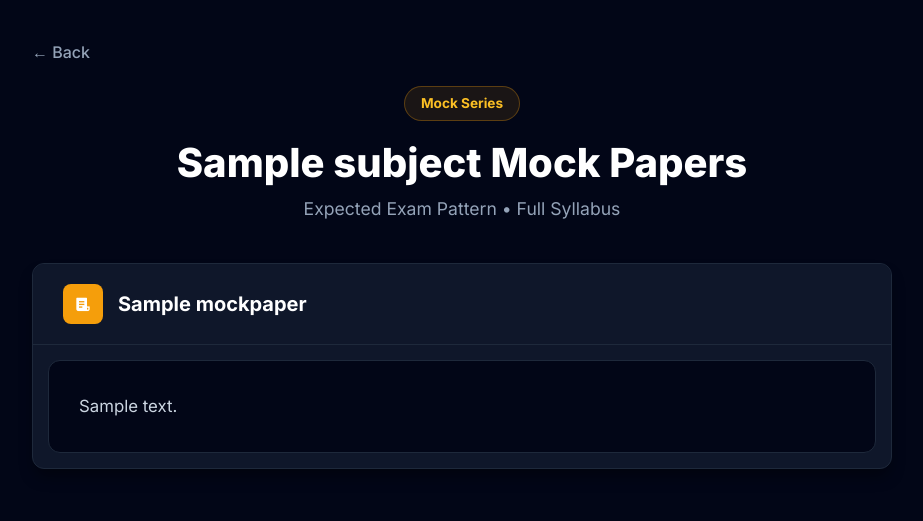
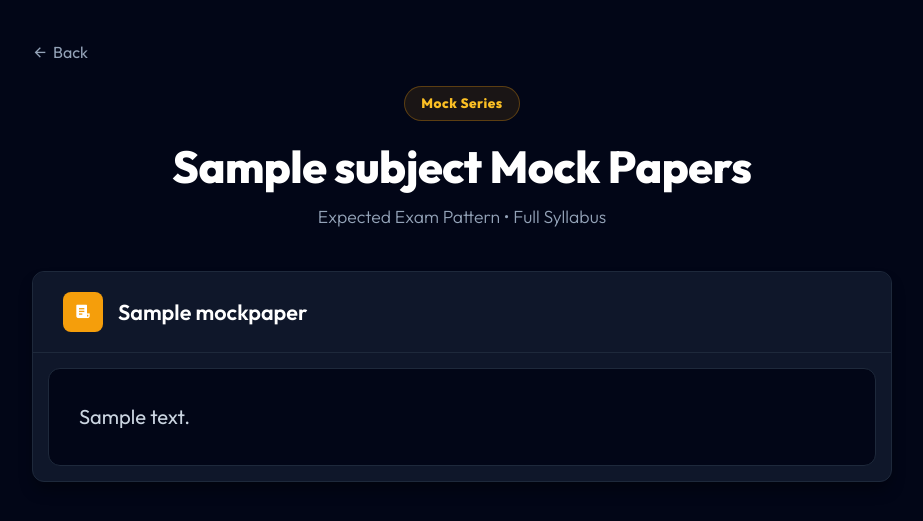
Before and after one commit to Shreeraj0714/VedaPortal, a Django app: a page that uses templates/mock_papers.html in a window 1280 px wide. Shown: the top 521 px of the page, without its empty margins (178-1101 px from the left). Run offline with Django 5.2, Linux system fonts and the light colour scheme; tables that the repository leaves empty hold one stand-in row (values such as "Sample post"); some libraries are stand-ins or nearby versions.

Commit message:
Updated reader size and fonts

```diff
--- a/templates/mock_papers.html
+++ b/templates/mock_papers.html
@@ -4,14 +4,18 @@
 {% block title %}Mock Papers | {{ subject.name }}{% endblock %}
 
 {% block content %}
+<link rel="preconnect" href="https://fonts.googleapis.com">
+<link rel="preconnect" href="https://fonts.gstatic.com" crossorigin>
+<link href="https://fonts.googleapis.com/css2?family=Fira+Code:wght@400;500&family=Outfit:wght@300;400;600;800&display=swap" rel="stylesheet">
 <link href="https://cdn.jsdelivr.net/npm/remixicon@3.5.0/fonts/remixicon.css" rel="stylesheet">
 
 <style>
-    /* 🎨 MODERN DARK THEME - SAME FAMILY */
+    /* 🎨 MODERN DARK THEME - UPDATED TYPOGRAPHY */
     body {
         background-color: #020617;
-        font-family: 'Inter', sans-serif;
+        font-family: 'Outfit', sans-serif; /* Clean, modern geometric font */
         color: #f1f5f9;
+        -webkit-font-smoothing: antialiased;
     }
 
     .page-container { max-width: 900px; margin: 40px auto; padding: 0 20px; }
@@ -24,9 +28,10 @@
         font-size: 0.85rem; font-weight: 700;
         display: inline-block; margin-bottom: 10px;
         border: 1px solid rgba(245, 158, 11, 0.3);
+        letter-spacing: 0.5px;
     }
-    .page-title { font-size: 2.5rem; font-weight: 800; color: #ffffff; }
-    .page-subtitle { color: #94a3b8; font-size: 1.1rem; }
+    .page-title { font-size: 2.8rem; font-weight: 800; color: #ffffff; letter-spacing: -0.5px; }
+    .page-subtitle { color: #94a3b8; font-size: 1.1rem; font-weight: 300; }
 
     .paper-card {
         background: #0f172a;
@@ -50,23 +55,24 @@
         display: flex; align-items: center; justify-content: center;
         margin-right: 15px;
     }
-    .paper-title { font-size: 1.25rem; font-weight: 700; color: #fff; }
+    .paper-title { font-size: 1.35rem; font-weight: 600; color: #fff; }
 
     /* 📏 STANDARDIZED READER & 10-LINE LIMIT */
     .content-box {
         padding: 30px;
-        background: #020617; /* High contrast reader area */
+        background: #020617;
         margin: 15px;
         border-radius: 12px;
         border: 1px solid #1e293b;
 
-        /* typography config */
-        font-size: 1.05rem;
-        line-height: 1.8; /* Extra breathing room */
+        /* typography config - Outfit for clarity or Fira Code for technical look */
+        font-family: 'Outfit', sans-serif;
+        font-size: 1.26rem; /* Maintained 20% increase */
+        line-height: 1.8;
         color: #cbd5e1;
 
         /* 10-line visibility limit */
-        max-height: 18.5em;
+        max-height: 22.2em;
         overflow-y: auto;
     }
 
@@ -80,7 +86,9 @@
         display: inline-flex; align-items: center;
         margin-bottom: 20px; color: #94a3b8;
         text-decoration: none; font-weight: 500;
+        transition: color 0.2s;
     }
+    .back-btn:hover { color: #fff; }
 
     /* 🔒 SAME SECURITY CSS (UNTOUCHED) */
     #secure-container,
@@ -99,7 +107,9 @@
 </style>
 
 <div class="page-container" id="secure-container">
-    <a href="javascript:history.back()" class="back-btn">← Back</a>
+    <a href="javascript:history.back()" class="back-btn">
+        <i class="ri-arrow-left-line" style="margin-right: 5px;"></i> Back
+    </a>
 
     <div class="header-section">
         <span class="header-badge">Mock Series</span>
@@ -171,7 +181,6 @@ Contact admin if needed.`
     }
 
     function handleStrike() {
-
         logViolationToServer();
         violations++;
 
```
Also changed, not shown: templates/pyq_papers.html (+21 -12 lines), templates/revision.html (+4 -4 lines).
